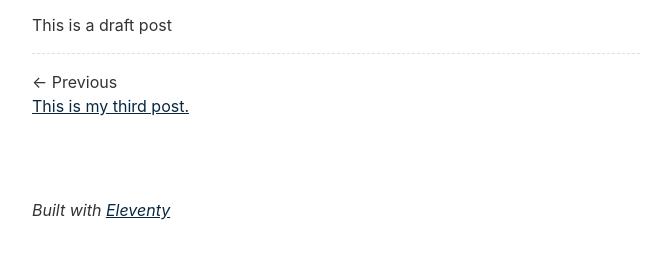
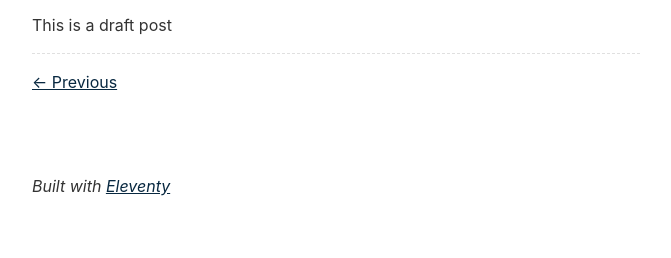
Before and after one commit to bo7owers/vue-portfolio, an Eleventy site: page content/blog/fifthpost.md in a window 1280 px wide. Shown: the part 182-440 px from the top of the page, without its empty margins (304-975 px from the left). Built offline with nearby package versions, Linux system fonts and the light colour scheme; Eleventy itself is replaced by a stand-in of ours; some packages are replaced by stand-ins of ours; files that its build step writes are made by us from their sources; what @zachleat/heading-anchors, zod-validation-error would draw is missing.

Commit message:
tweak templates

```diff
--- a/_includes/layouts/base.njk
+++ b/_includes/layouts/base.njk
@@ -8,7 +8,7 @@
 		<link rel="alternate" href="/feed/feed.xml" type="application/atom+xml" title="{{ metadata.title }}">
 
 		{#- Uncomment this if you’d like folks to know that you used Eleventy to build your site!  #}
-		{#- <meta name="generator" content="{{ eleventy.generator }}"> #}
+	<meta name="generator" content="{{ eleventy.generator }}">
 
 		{#-
 		Plain-text bundles are provided via the `eleventy-plugin-bundle` plugin:
@@ -43,7 +43,9 @@
 		<a href="#main" id="skip-link" class="visually-hidden">Skip to main content</a>
 
 		<header>
+			{#- Change for bo7owers logo}
 			<a href="/" class="home-link">{{ metadata.title }}</a>
+			#}
 
 			{#- Read more about `eleventy-navigation` at https://www.11ty.dev/docs/plugins/navigation/ #}
 			<nav>
--- a/_includes/layouts/home.njk
+++ b/_includes/layouts/home.njk
@@ -4,6 +4,7 @@ layout: layouts/base.njk
 <!-- Delete this block, which will also remove the component CSS from the bundle -->
 <style>{% include "css/message-box.css" %}</style>
 <div class="message-box">
+	<p>Home</p>
 	<ol>
 		<li>Edit <code>_data/metadata.js</code> with your blog’s information.</li>
 		<li>(Optional) Edit <code>eleventy.config.js</code> with your <a href="https://www.11ty.dev/docs/config/">configuration preferences</a>.</li>
--- a/_includes/layouts/post.njk
+++ b/_includes/layouts/post.njk
@@ -21,8 +21,16 @@ layout: layouts/base.njk
 {%- set nextPost = collections.posts | getNextCollectionItem %}
 {%- if nextPost or previousPost %}
 <ul class="links-nextprev">
-	{%- if previousPost %}<li class="links-nextprev-prev">← Previous<br> <a href="{{ previousPost.url }}">{{ previousPost.data.title }}</a></li>{% endif %}
-	{%- if nextPost %}<li class="links-nextprev-next">Next →<br><a href="{{ nextPost.url }}">{{ nextPost.data.title }}</a></li>{% endif %}
+	{%- if previousPost %}
+	<li class="links-nextprev-prev">
+		<a href="{{ previousPost.url }}">← Previous</a>
+	</li>
+	{% endif %}
+	{%- if nextPost %}
+	<li class="links-nextprev-next">
+		<a href="{{ nextPost.url }}">Next →</a>
+	</li>
+	{% endif %}
 </ul>
 {%- endif %}
 {%- endif %}
```
